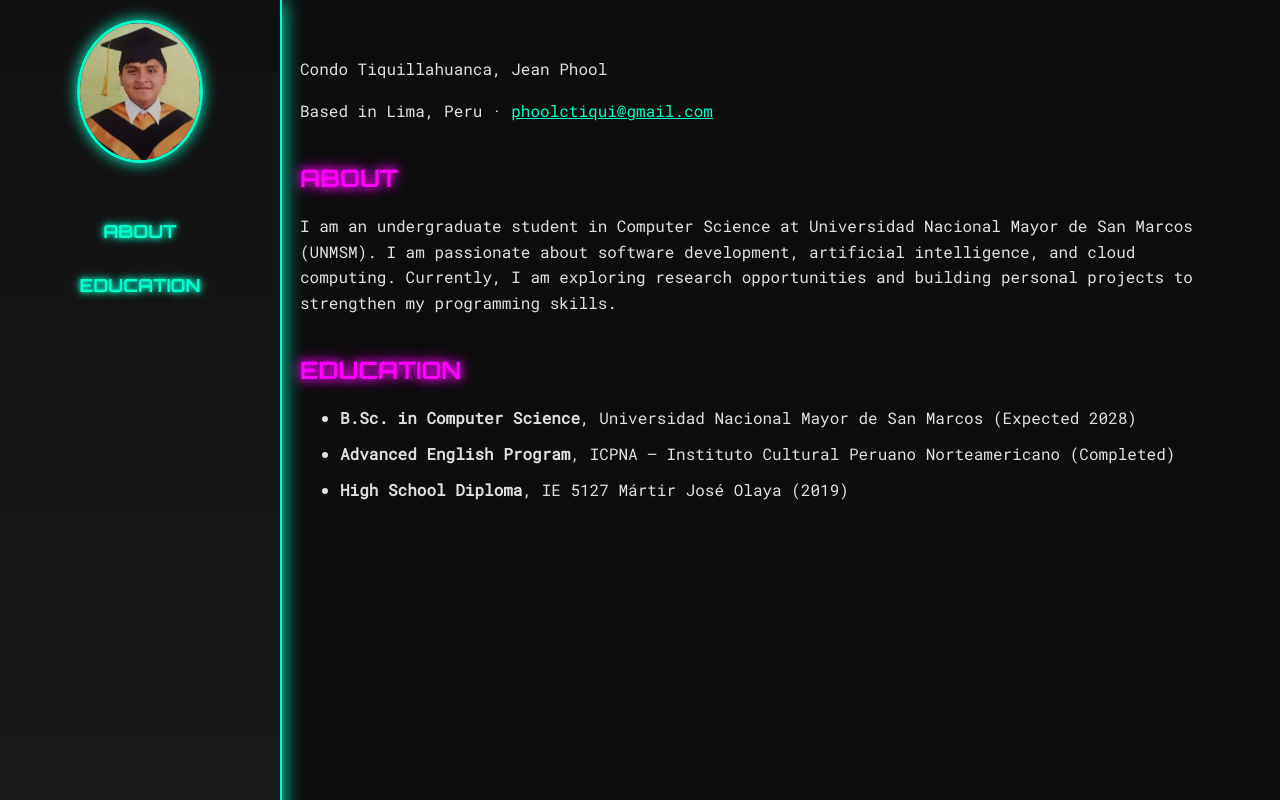
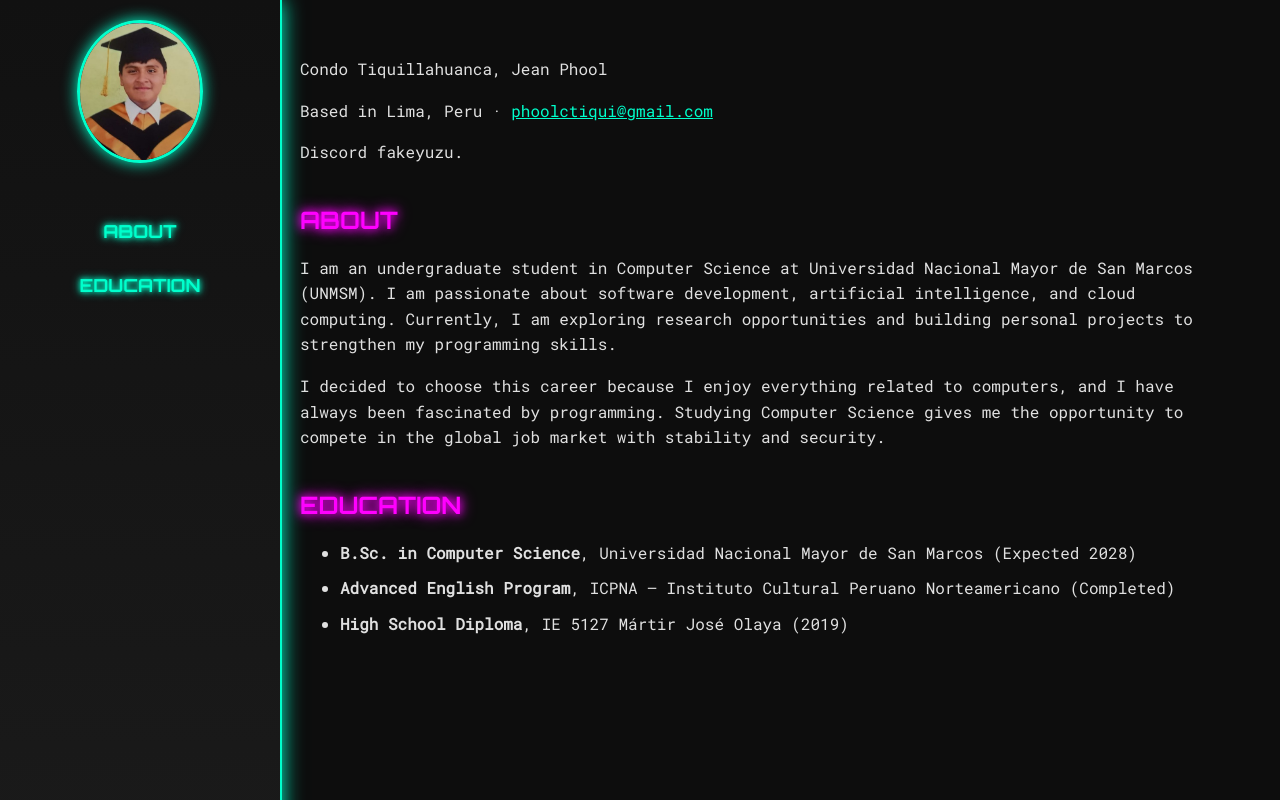
Before and after one commit to phooltiqui-afk/phoolctiqui.github.io, a plain HTML site: page index.html in a window 1280 px wide. Drawn offline with Linux system fonts and the light colour scheme.

Commit message:
Update index.html

```diff
--- a/index.html
+++ b/index.html
@@ -17,12 +17,16 @@
   <div class="content">
     <p>Condo Tiquillahuanca, Jean Phool</p>
     <p>Based in Lima, Peru · <a href="mailto:yourmail@gmail.com">phoolctiqui@gmail.com</a></p>
+    <p>Discord fakeyuzu.</p>
 
     <h2 id="about">ABOUT</h2>
     <p>
       I am an undergraduate student in Computer Science at Universidad Nacional Mayor de San Marcos (UNMSM).
       I am passionate about software development, artificial intelligence, and cloud computing.
       Currently, I am exploring research opportunities and building personal projects to strengthen my programming skills.
+    </p>
+    <p>I decided to choose this career because I enjoy everything related to computers, and I have always been fascinated by programming.
+      Studying Computer Science gives me the opportunity to compete in the global job market with stability and security.
     </p>
 
     <h2 id="education">EDUCATION</h2>
```
